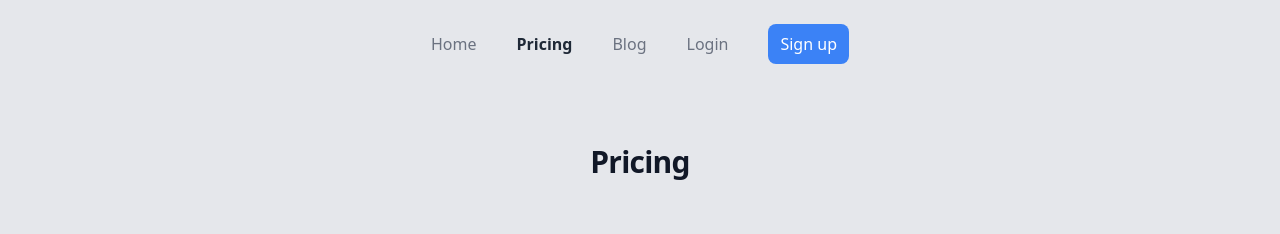
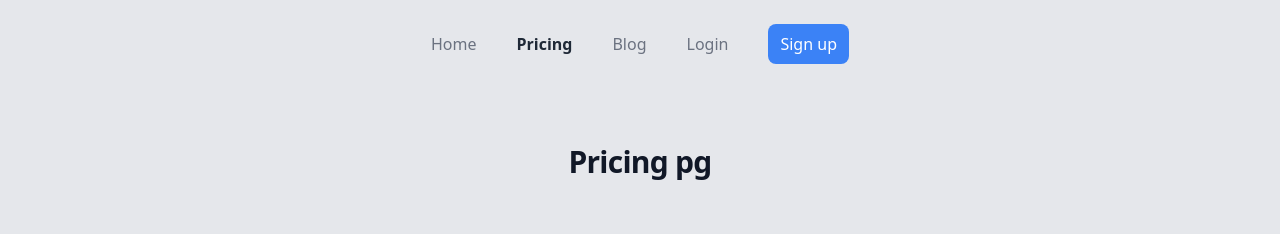
Before and after one commit to jmcclenon/week4-landing-components, an Astro site: page /pricing in a window 1280 px wide. Shown: the top 234 px of the page. Built offline with nearby package versions, Linux system fonts and the light colour scheme; Astro itself is replaced by a stand-in of ours.

```diff
--- a/src/pages/pricing.astro
+++ b/src/pages/pricing.astro
@@ -1,7 +1,7 @@
 ---
 import Layout from '../layouts/common.astro'
 ---
-<Layout title="Pricing">
+<Layout title="Pricing pg">
 	<div class="space-y-12 sm:space-y-0 sm:grid sm:grid-cols-2 sm:gap-x-8">
 		<div class="p-8 bg-white border border-gray-200 rounded-2xl shadow-sm flex flex-col">
 			<h3 class="text-3xl font-semibold text-gray-900">Basic</h3>
```
